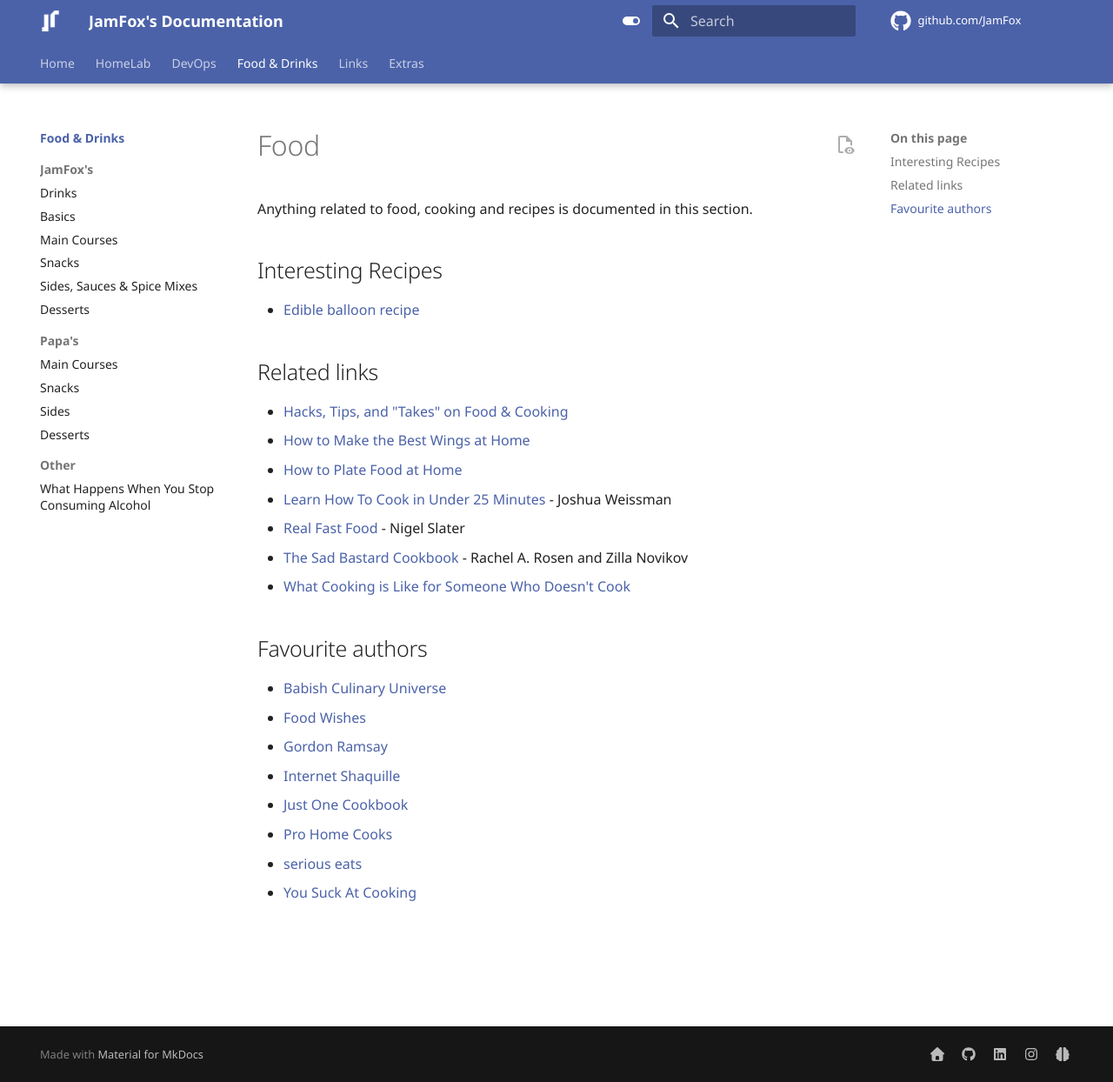
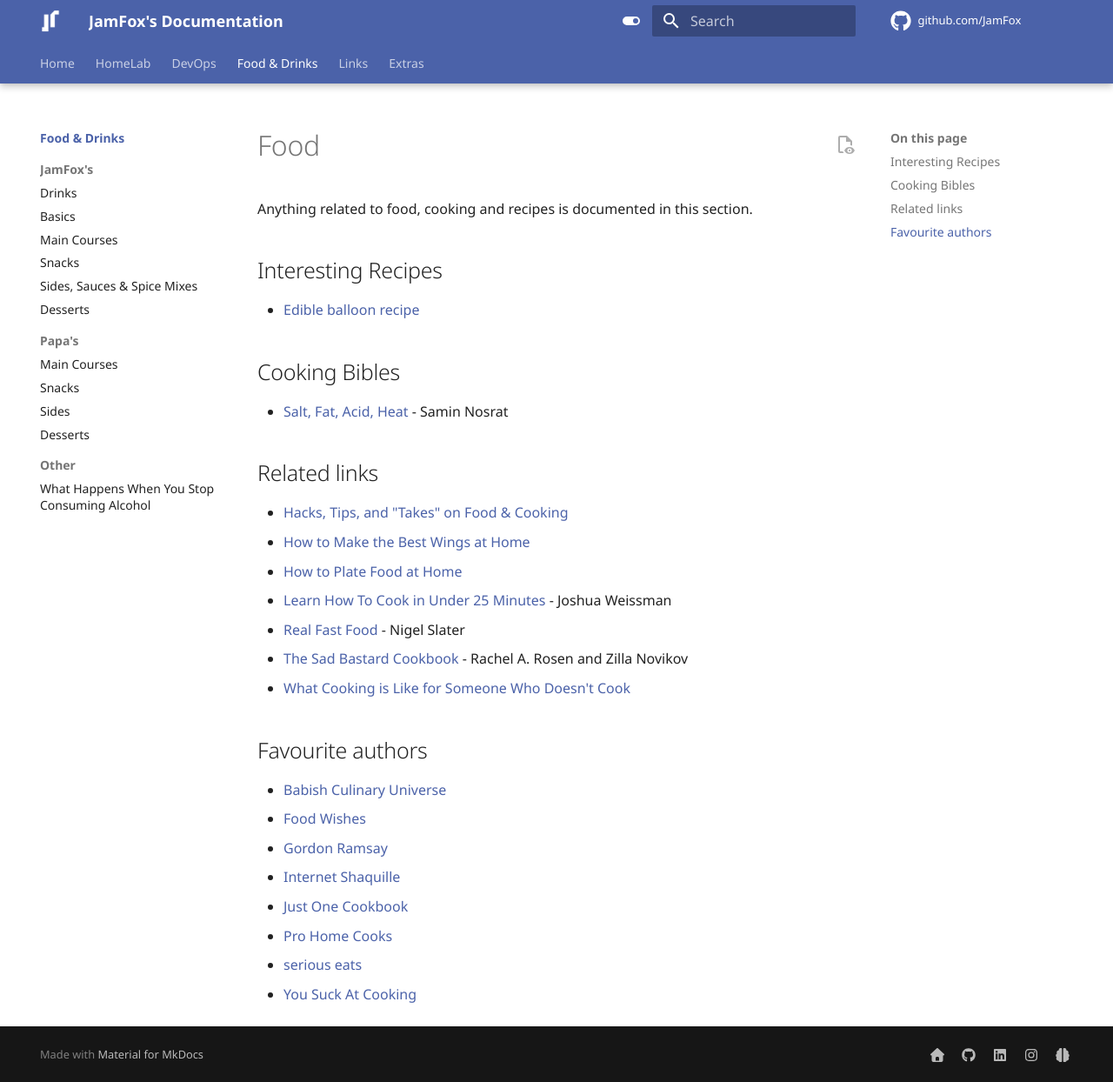
Before and after one commit to JamFox/docs.jamfox.dev, an MkDocs documentation site: the page built from docs/content/food/index.md, in a window 1280 px wide and 1244 px high. Shown: the whole window at 87% size. Built offline with MkDocs 1.6.1 and Material for MkDocs 9.7.7, drawn with Linux system fonts in a browser that asks for light colours; comment, search, counter and statistics services are not loaded.

Commit message:
add sfah

```diff
--- a/docs/content/food/index.md
+++ b/docs/content/food/index.md
@@ -7,6 +7,10 @@ Anything related to food, cooking and recipes is documented in this section.
 ## Interesting Recipes
 
 - [Edible balloon recipe](https://www.instructables.com/Incredible-Edible-HE-Balloon/)
+
+## Cooking Bibles
+
+- [Salt, Fat, Acid, Heat](https://app.thestorygraph.com/books/50c26112-477d-44d6-a771-10e4f98f0d1e) - Samin Nosrat
 
 ## Related links
 
```
